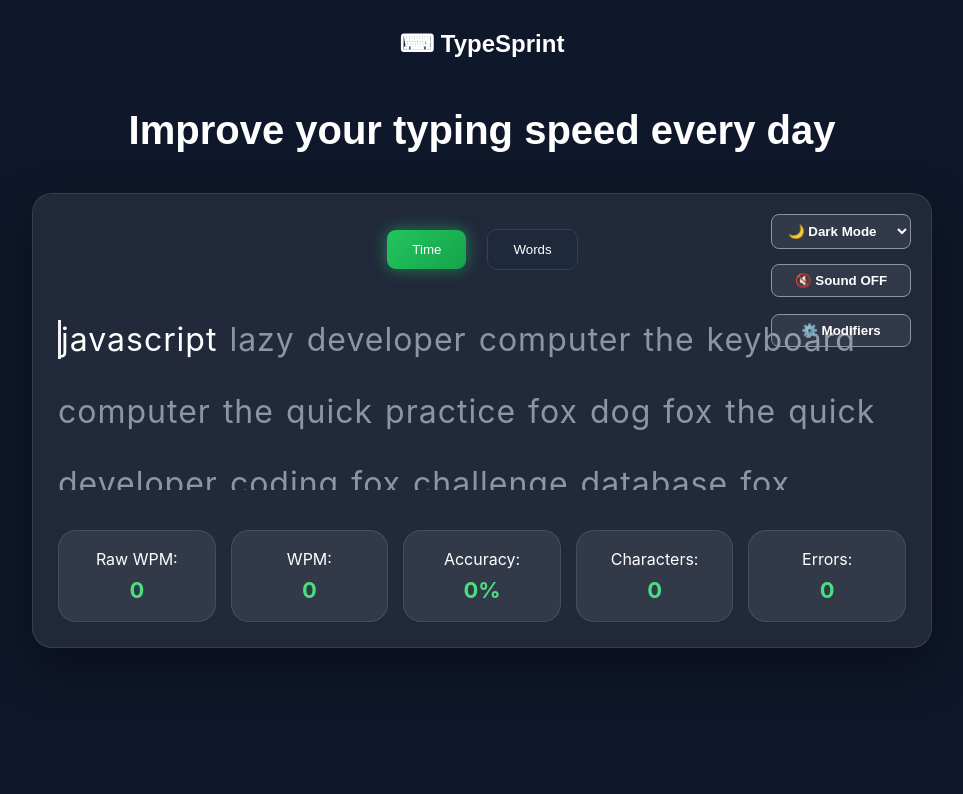
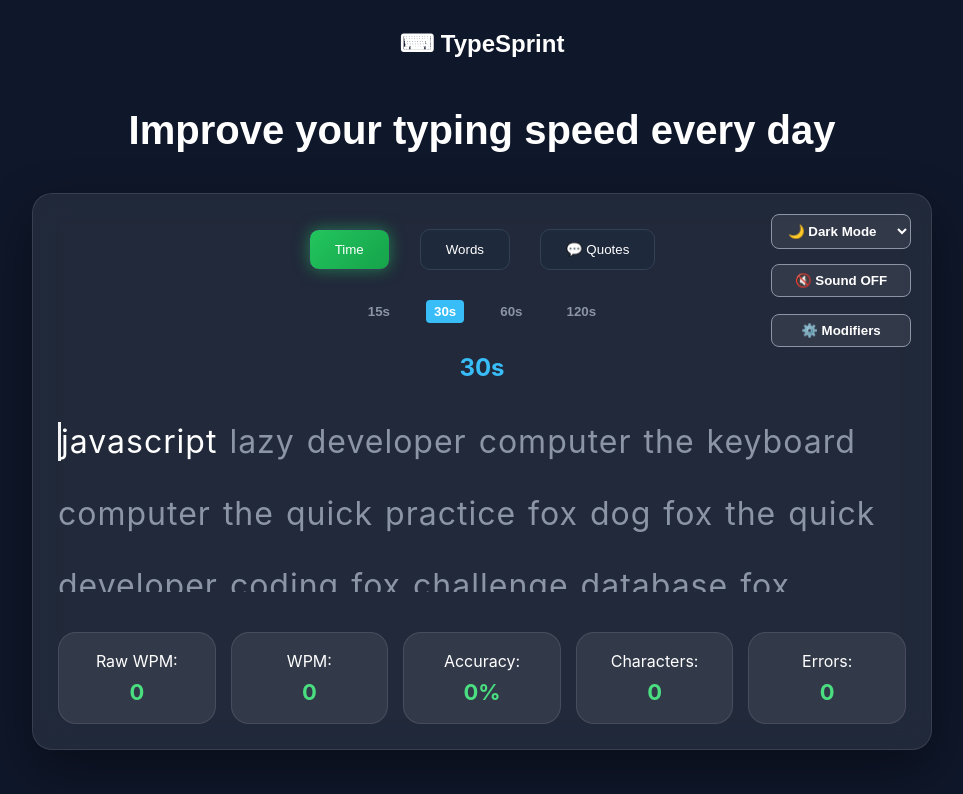
Before and after one commit to AmbarMishra973/TypeSprint, a React app in the folder frontend/: page / in a window 1280 px wide. Shown: the top 794 px of the page, without its empty margins (158-1121 px from the left). Built offline with nearby package versions, Linux system fonts and the light colour scheme; the HTML template or start-up script is replaced by a standard one.

Commit message:
adding a quote mode

```diff
--- a/frontend/src/components/TypingBox.jsx
+++ b/frontend/src/components/TypingBox.jsx
@@ -46,13 +46,16 @@ function TypingBox() {
     finishTest,
     wordTimes,
     keystrokeLog,
-    missedKeys={missedKeys},
+    missedKeys = { missedKeys },
     soundEnabled,
     setSoundEnabled,
 
     punctuationFreq,
     numberFreq,
-    updateModifiers
+    updateModifiers,
+    isQuoteMode,
+    quoteAuthor,
+    fetchQuoteTest
   } = useTypingEngine();
 
   const inputRef = useRef(null);
@@ -137,84 +140,118 @@ function TypingBox() {
   return (
     <div className="typing-box">
       <ThemeSelector />
-      <div style={{ position: 'fixed', top: '70px', right: '20px', zIndex: 9999 }}>
+      <div
+        style={{ position: "fixed", top: "70px", right: "20px", zIndex: 9999 }}
+      >
         <button
           onClick={() => setSoundEnabled(!soundEnabled)}
           style={{
-            padding: '8px 12px',
-            borderRadius: '8px',
-            background: soundEnabled ? 'var(--primary-accent)' : 'var(--card-bg)',
-            color: soundEnabled ? '#fff' : 'var(--text-main)',
-            border: '1px solid var(--text-muted)',
-            cursor: 'pointer',
-            fontWeight: 'bold',
-            transition: '0.2s',
-            width: '140px'
+            padding: "8px 12px",
+            borderRadius: "8px",
+            background: soundEnabled
+              ? "var(--primary-accent)"
+              : "var(--card-bg)",
+            color: soundEnabled ? "#fff" : "var(--text-main)",
+            border: "1px solid var(--text-muted)",
+            cursor: "pointer",
+            fontWeight: "bold",
+            transition: "0.2s",
+            width: "140px"
           }}
         >
-          {soundEnabled ? '🔊 Sound ON' : '🔇 Sound OFF'}
+          {soundEnabled ? "🔊 Sound ON" : "🔇 Sound OFF"}
         </button>
       </div>
 
       <div
-        style={{ position: 'fixed', top: '120px', right: '20px', zIndex: 9999 }}
+        style={{ position: "fixed", top: "120px", right: "20px", zIndex: 9999 }}
         onMouseEnter={() => setShowModifiers(true)}
         onMouseLeave={() => setShowModifiers(false)}
       >
         <button
           style={{
-            padding: '8px 12px',
-            borderRadius: '8px',
-            background: (punctuationFreq > 0 || numberFreq > 0) ? 'var(--primary-accent)' : 'var(--card-bg)',
-            color: (punctuationFreq > 0 || numberFreq > 0) ? '#fff' : 'var(--text-main)',
-            border: '1px solid var(--text-muted)',
-            cursor: 'pointer',
-            fontWeight: 'bold',
-            transition: '0.2s',
-            width: '140px'
+            padding: "8px 12px",
+            borderRadius: "8px",
+            background:
+              punctuationFreq > 0 || numberFreq > 0
+                ? "var(--primary-accent)"
+                : "var(--card-bg)",
+            color:
+              punctuationFreq > 0 || numberFreq > 0
+                ? "#fff"
+                : "var(--text-main)",
+            border: "1px solid var(--text-muted)",
+            cursor: "pointer",
+            fontWeight: "bold",
+            transition: "0.2s",
+            width: "140px"
           }}
         >
           ⚙️ Modifiers
-        </button >
+        </button>
 
         {showModifiers && (
-          <div style={{
-            position: 'absolute',
-            top: '100%',
-            right: '0',
-            paddingTop: '8px',
-            background: 'var(--card-bg)',
-            border: '1px solid var(--text-muted)',
-            padding: '15px',
-            borderRadius: '12px',
-            marginTop: '8px',
-            width: '220px',
-            boxShadow: '0 10px 30px rgba(0,0,0,0.5)',
-            color: 'var(--text-main)'
-          }}>
-            <div style={{ marginBottom: '15px' }}>
-              <div style={{ display: 'flex', justifyContent: 'space-between', marginBottom: '5px' }}>
-                <span style={{ fontWeight: 'bold' }}>@ Punctuation</span>
+          <div
+            style={{
+              position: "absolute",
+              top: "100%",
+              right: "0",
+              paddingTop: "8px",
+              background: "var(--card-bg)",
+              border: "1px solid var(--text-muted)",
+              padding: "15px",
+              borderRadius: "12px",
+              marginTop: "8px",
+              width: "220px",
+              boxShadow: "0 10px 30px rgba(0,0,0,0.5)",
+              color: "var(--text-main)"
+            }}
+          >
+            <div style={{ marginBottom: "15px" }}>
+              <div
+                style={{
+                  display: "flex",
+                  justifyContent: "space-between",
+                  marginBottom: "5px"
+                }}
+              >
+                <span style={{ fontWeight: "bold" }}>@ Punctuation</span>
                 <span>{punctuationFreq}%</span>
               </div>
               <input
-                type="range" min="0" max="100" step="5"
+                type="range"
+                min="0"
+                max="100"
+                step="5"
                 value={punctuationFreq}
-                onChange={(e) => updateModifiers(Number(e.target.value), numberFreq)}
-                style={{ width: '100%', cursor: 'pointer' }}
+                onChange={(e) =>
+                  updateModifiers(Number(e.target.value), numberFreq)
+                }
+                style={{ width: "100%", cursor: "pointer" }}
               />
             </div>
 
             <div>
-              <div style={{ display: 'flex', justifyContent: 'space-between', marginBottom: '5px' }}>
-                <span style={{ fontWeight: 'bold' }}># Numbers</span>
+              <div
+                style={{
+                  display: "flex",
+                  justifyContent: "space-between",
+                  marginBottom: "5px"
+                }}
+              >
+                <span style={{ fontWeight: "bold" }}># Numbers</span>
                 <span>{numberFreq}%</span>
               </div>
               <input
-                type="range" min="0" max="100" step="5"
+                type="range"
+                min="0"
+                max="100"
+                step="5"
                 value={numberFreq}
-                onChange={(e) => updateModifiers(punctuationFreq, Number(e.target.value))}
-                style={{ width: '100%', cursor: 'pointer' }}
+                onChange={(e) =>
+                  updateModifiers(punctuationFreq, Number(e.target.value))
+                }
+                style={{ width: "100%", cursor: "pointer" }}
               />
             </div>
           </div>
@@ -222,19 +259,83 @@ function TypingBox() {
       </div>
 
       <div className="time-selector">
+        {/* 4. CLEAN MODE SELECTOR & SUB-MENUS (Centered) */}
+      <div style={{ display: 'flex', flexDirection: 'column', alignItems: 'center', gap: '10px', marginBottom: '20px' }}>
+
+        {/* Main Mode Buttons */}
+        <div className="time-selector" style={{ display: 'flex', gap: '10px' }}>
           <button
-          className={testMode === "time" ? "active-time" : ""}
+            className={testMode === "time" && !isQuoteMode ? "active-time" : ""}
             onClick={() => changeTestMode("time")}
           >
             Time
           </button>
           <button
-          className={testMode === "words" ? "active-time" : ""}
+            className={testMode === "words" && !isQuoteMode ? "active-time" : ""}
             onClick={() => changeTestMode("words")}
           >
             Words
           </button>
+          <button
+            className={isQuoteMode ? "active-time" : ""}
+            onClick={fetchQuoteTest}
+          >
+            💬 Quotes
+          </button>
         </div>
+
+        {/* Sub-menu: Appears ONLY when Time mode is active and not in quotes */}
+        {testMode === "time" && !isQuoteMode && (
+          <div style={{ display: 'flex', gap: '8px', fontSize: '14px' }}>
+            {[15, 30, 60, 120].map((t) => (
+              <button
+                key={t}
+                onClick={() => setSelectedTime(t)}
+                style={{
+                  background: selectedTime === t ? 'var(--primary-accent)' : 'transparent',
+                  color: selectedTime === t ? '#fff' : 'var(--text-muted)',
+                  border: 'none',
+                  cursor: 'pointer',
+                  padding: '4px 8px',
+                  borderRadius: '4px',
+                  fontWeight: 'bold'
+                }}
+              >
+                {t}s
+              </button>
+            ))}
+          </div>
+        )}
+
+        {/* Sub-menu: Appears ONLY when Words mode is active and not in quotes */}
+        {testMode === "words" && !isQuoteMode && (
+          <div style={{ display: 'flex', gap: '8px', fontSize: '14px' }}>
+            {[10, 25, 50, 100].map((w) => (
+              <button
+                key={w}
+                onClick={() => changeWordLimit(w)}
+                style={{
+                  background: wordLimit === w ? 'var(--primary-accent)' : 'transparent',
+                  color: wordLimit === w ? '#fff' : 'var(--text-muted)',
+                  border: 'none',
+                  cursor: 'pointer',
+                  padding: '4px 8px',
+                  borderRadius: '4px',
+                  fontWeight: 'bold'
+                }}
+              >
+                {w}
+              </button>
+            ))}
+          </div>
+        )}
+      </div>
+      </div>
+      {!finished && (
+        <div style={{ fontSize: '24px', fontWeight: 'bold', color: 'var(--primary-accent)', marginBottom: '15px', textAlign: 'center' }}>
+          {testMode === "time" ? time : elapsedTime}s
+        </div>
+      )}
 
       {!finished && (
         <>
--- a/frontend/src/hooks/useTypingEngine.js
+++ b/frontend/src/hooks/useTypingEngine.js
@@ -40,22 +40,21 @@ const wordBank = [
 
 function generateWords(amount = 300, punctFreq = 0, numFreq = 0) {
   const result = [];
-  const punctuations = [",", ".", "?", "!", ";", ":", '"', '()'];
+  const punctuations = [",", ".", "?", "!", ";", ":", '"', "()"];
 
   for (let i = 0; i < amount; i++) {
     let word = wordBank[Math.floor(Math.random() * wordBank.length)];
 
-
     if (numFreq > 0 && Math.random() * 100 < numFreq) {
       word = Math.floor(Math.random() * 1000).toString();
     } else if (punctFreq > 0 && Math.random() * 100 < punctFreq) {
+      if (Math.random() < 0.5)
+        word = word.charAt(0).toUpperCase() + word.slice(1);
 
-      if (Math.random() < 0.5) word = word.charAt(0).toUpperCase() + word.slice(1);
-
-
-      const punc = punctuations[Math.floor(Math.random() * punctuations.length)];
+      const punc =
+        punctuations[Math.floor(Math.random() * punctuations.length)];
       if (punc === '"') word = `"${word}"`;
-      else if (punc === '()') word = `(${word})`;
+      else if (punc === "()") word = `(${word})`;
       else word += punc;
     }
     result.push(word);
@@ -110,11 +109,45 @@ const [keystrokeLog, setKeystrokeLog] = useState([]);
   const [bestRepeatedWpm, setBestRepeatedWpm] = useState(0);
   const [punctuationFreq, setPunctuationFreq] = useState(0);
   const [numberFreq, setNumberFreq] = useState(0);
+  const [isQuoteMode, setIsQuoteMode] = useState(false);
+  const [quoteAuthor, setQuoteAuthor] = useState("");
+
+  // Local curated list of quotes (100% reliable, no internet required)
+  const sampleQuotes = [
+    { content: "The future belongs to those who believe in the beauty of their dreams.", author: "Eleanor Roosevelt" },
+    { content: "It does not matter how slowly you go as long as you do not stop.", author: "Confucius" },
+    { content: "In the middle of every difficulty lies opportunity.", author: "Albert Einstein" },
+    { content: "Success is not final; failure is not fatal: It is the courage to continue that counts.", author: "Winston Churchill" },
+    { content: "Talk is cheap. Show me the code.", author: "Linus Torvalds" },
+    { content: "Programs must be written for people to read, and only incidentally for machines to execute.", author: "Harold Abelson" },
+    { content: "Simplicity is the soul of efficiency.", author: "Austin Freeman" },
+    { content: "Experience is the name everyone gives to their mistakes.", author: "Oscar Wilde" }
+  ];
+
+  function fetchQuoteTest() {
+    setIsQuoteMode(true);
+
+    // Pick a random quote from our local array
+    const randomQuote = sampleQuotes[Math.floor(Math.random() * sampleQuotes.length)];
+
+    // Split the sentence into words just like your normal word bank
+    const quoteWords = randomQuote.content.split(" ");
+    if (quoteWords.length > 0) {
+      quoteWords[0] = `"${quoteWords[0]}`;
+      quoteWords[quoteWords.length - 1] = `${quoteWords[quoteWords.length - 1]}"`;
+    }
+    setQuoteAuthor(randomQuote.author);
+
+    setWords(quoteWords);
+    resetTest();
+  }
 
   function updateModifiers(pFreq, nFreq) {
     setPunctuationFreq(pFreq);
     setNumberFreq(nFreq);
-    setWords(generateWords(testMode === "words" ? wordLimit : 300, pFreq, nFreq));
+    setWords(
+      generateWords(testMode === "words" ? wordLimit : 300, pFreq, nFreq)
+    );
     resetTest();
   }
 
@@ -128,7 +161,7 @@ const [keystrokeLog, setKeystrokeLog] = useState([]);
     if (!soundEnabled) return;
 
     // Browsers sometimes suspend audio until the user interacts; this wakes it up
-    if (audioCtx.state === 'suspended') {
+    if (audioCtx.state === "suspended") {
       audioCtx.resume();
     }
 
@@ -141,20 +174,32 @@ const [keystrokeLog, setKeystrokeLog] = useState([]);
 
       if (isError) {
         // 🔴 ERROR SOUND: A quick, deeper warning "buzz"
-        osc.type = 'sawtooth';
+        osc.type = "sawtooth";
         osc.frequency.setValueAtTime(150, audioCtx.currentTime);
-        osc.frequency.exponentialRampToValueAtTime(50, audioCtx.currentTime + 0.1);
+        osc.frequency.exponentialRampToValueAtTime(
+          50,
+          audioCtx.currentTime + 0.1
+        );
         gainNode.gain.setValueAtTime(0.2, audioCtx.currentTime);
-        gainNode.gain.exponentialRampToValueAtTime(0.01, audioCtx.currentTime + 0.1);
+        gainNode.gain.exponentialRampToValueAtTime(
+          0.01,
+          audioCtx.currentTime + 0.1
+        );
         osc.start();
         osc.stop(audioCtx.currentTime + 0.1);
       } else {
         // 🟢 NORMAL SOUND: A very short, crisp, pleasant "click"
-        osc.type = 'sine';
+        osc.type = "sine";
         osc.frequency.setValueAtTime(600, audioCtx.currentTime);
-        osc.frequency.exponentialRampToValueAtTime(100, audioCtx.currentTime + 0.02);
+        osc.frequency.exponentialRampToValueAtTime(
+          100,
+          audioCtx.currentTime + 0.02
+        );
         gainNode.gain.setValueAtTime(0.15, audioCtx.currentTime);
-        gainNode.gain.exponentialRampToValueAtTime(0.01, audioCtx.currentTime + 0.02);
+        gainNode.gain.exponentialRampToValueAtTime(
+          0.01,
+          audioCtx.currentTime + 0.02
+        );
         osc.start();
         osc.stop(audioCtx.currentTime + 0.02);
       }
@@ -165,7 +210,6 @@ const [keystrokeLog, setKeystrokeLog] = useState([]);
 
   function handleKey(key) {
     if (finished) return;
-
 
     let currentStartTime = startTime;
 
@@ -180,8 +224,7 @@ const [keystrokeLog, setKeystrokeLog] = useState([]);
       setStartTime(startTimeRef.current);
     }
     const timeOffset = Date.now() - currentStartTime;
-        setKeystrokeLog(prev => [...prev, { key, timeOffset }]);
-
+    setKeystrokeLog((prev) => [...prev, { key, timeOffset }]);
 
     if (key === "Backspace") {
       playKeySound(false);
@@ -213,7 +256,7 @@ const [keystrokeLog, setKeystrokeLog] = useState([]);
       const now = Date.now();
       if (currentWordStartTime) {
         const timeTaken = (now - currentWordStartTime) / 1000;
-                setWordTimes(prev => [...prev, { word: expected, time: timeTaken }]);
+        setWordTimes((prev) => [...prev, { word: expected, time: timeTaken }]);
       }
       setCurrentWordStartTime(now);
 
@@ -240,7 +283,7 @@ const [keystrokeLog, setKeystrokeLog] = useState([]);
       } else {
         setIncorrectCharacters((prev) => prev + 1);
         if (expected) {
-                    setMissedKeys(prev => ({
+          setMissedKeys((prev) => ({
             ...prev,
             [expected]: (prev[expected] || 0) + 1
           }));
@@ -249,7 +292,6 @@ const [keystrokeLog, setKeystrokeLog] = useState([]);
 
       setTyped((prev) => prev + key);
       setCurrentChar((prev) => prev + 1);
-
     }
   }
 
@@ -284,7 +326,9 @@ const [keystrokeLog, setKeystrokeLog] = useState([]);
   function togglePunctuation() {
     setUsePunctuation((prev) => {
       const next = !prev;
-      setWords(generateWords(testMode === "words" ? wordLimit : 300, next, useNumbers));
+      setWords(
+        generateWords(testMode === "words" ? wordLimit : 300, next, useNumbers)
+      );
       resetTest();
       return next;
     });
@@ -293,7 +337,13 @@ const [keystrokeLog, setKeystrokeLog] = useState([]);
   function toggleNumbers() {
     setUseNumbers((prev) => {
       const next = !prev;
-      setWords(generateWords(testMode === "words" ? wordLimit : 300, usePunctuation, next));
+      setWords(
+        generateWords(
+          testMode === "words" ? wordLimit : 300,
+          usePunctuation,
+          next
+        )
+      );
       resetTest();
       return next;
     });
@@ -378,28 +428,48 @@ const [keystrokeLog, setKeystrokeLog] = useState([]);
   }
 
   function changeTestMode(mode) {
+    setIsQuoteMode(false);
+    setQuoteAuthor("");
     setTestMode(mode);
-    setWords(generateWords(mode === "words" ? wordLimit : 300, usePunctuation, useNumbers));
+    setWords(
+      generateWords(
+        mode === "words" ? wordLimit : 300,
+        punctuationFreq,
+        numberFreq
+      )
+    );
     resetTest();
   }
 
   function changeWordLimit(value) {
     setWordLimit(value);
+    setIsQuoteMode(false);
+    setQuoteAuthor("");
     if (testMode === "words") {
-      setWords(generateWords(value, usePunctuation, useNumbers));
+      setWords(
+        generateWords(
+          value,
+          punctuationFreq,
+          numberFreq
+        )
+      );
       resetTest();
     }
   }
 
   function repeatTest() {
-
     resetTest();
     setIsRepeat(true);
   }
 
   function newTest() {
     setWords(
-      generateWords(testMode === "words" ? wordLimit : 300, usePunctuation, useNumbers)
+      generateWords(
+        testMode === "words" ? wordLimit : 300,
+
+        punctuationFreq,
+          numberFreq
+      )
     );
     resetTest();
     setIsRepeat(false);
@@ -467,7 +537,10 @@ const [keystrokeLog, setKeystrokeLog] = useState([]);
 
     punctuationFreq,
     numberFreq,
-    updateModifiers
+    updateModifiers,
+    isQuoteMode,
+    quoteAuthor,
+    fetchQuoteTest
   };
 }
 
```
Lines whose indentation alone changed are shown as unchanged.
